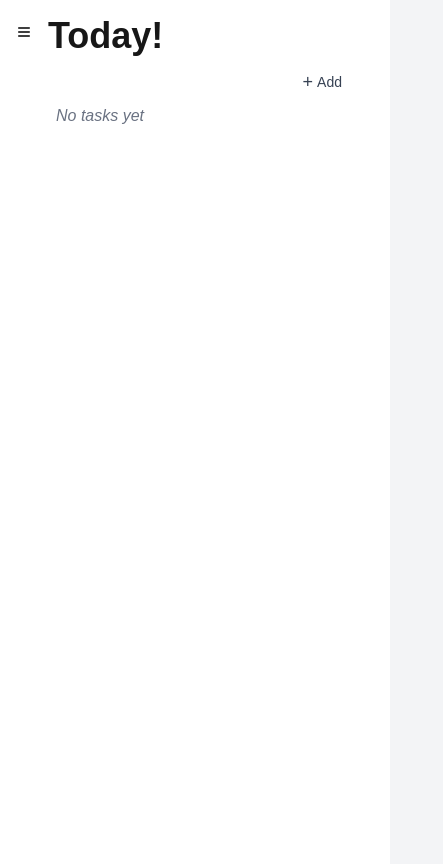
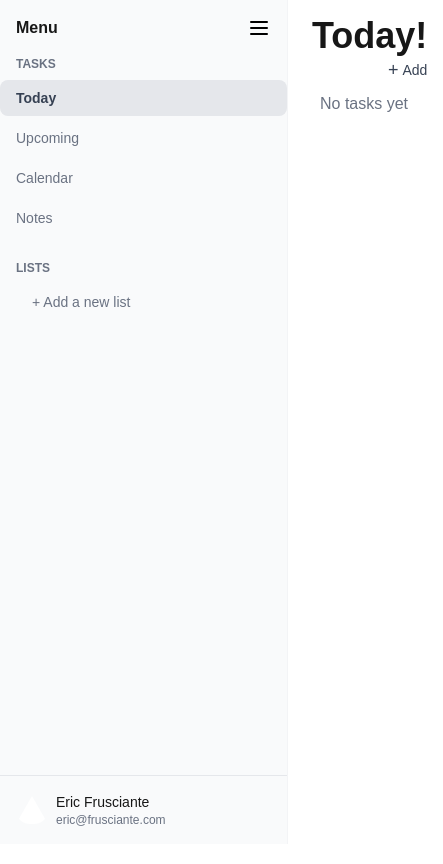
Before and after one commit to nca-gabriel/Momo, a Next.js app: page / in a window 390 px wide. Shown: the top 864 px of the page, 443 px wide, since content can reach past the window. Built offline with nearby package versions, Linux system fonts and the light colour scheme.

Commit message:
fix responsiveness

```diff
--- a/src/app/layout.tsx
+++ b/src/app/layout.tsx
@@ -25,15 +25,17 @@ export default function RootLayout({
   children: React.ReactNode;
 }>) {
   return (
-    <html lang="en" className="min-h-screen bg-gray-100">
+    <html lang="en">
       <body
-        className={`${geistSans.variable} ${geistMono.variable} antialiased max-w-screen-2xl mx-auto w-full flex `}
+        className={`${geistSans.variable} ${geistMono.variable} antialiased min-h-screen  `}
       >
         <AppProvider>
-          <Sidebar />
-          <main className="ml-4 flex flex-1 flex-col py-4 max-sm:ml-0 max-sm:px-12">
-            {children}
-          </main>
+          <div className="flex min-h-screen w-full">
+            <div className="flex w-full max-w-screen-2xl mx-auto gap-2">
+              <Sidebar />
+              <main className="flex-1 ">{children}</main>
+            </div>
+          </div>
         </AppProvider>
       </body>
     </html>
--- a/src/app/page.tsx
+++ b/src/app/page.tsx
@@ -34,11 +34,11 @@ export default function Home() {
   };
 
   return (
-    <main className="">
-      <div className=" flex h-screen ">
-        <main className="flex-1 mr-4 max-sm:mr-0 ">
-          <h1 className="text-4xl font-semibold flex-1  ">Today!</h1>
-          <div className="flex justify-end my-3 max-sm:mb-0">
+    <main className="flex  w-full min-h-full p-4">
+      <div className="flex flex-col flex-1 min-h-full">
+        <header className="">
+          <h1 className="text-4xl font-semibold">Today!</h1>
+          <div className="flex justify-end">
             <button
               onClick={() => {
                 setDrawer(true);
@@ -50,25 +50,28 @@ export default function Home() {
               <span>Add</span>
             </button>
           </div>
-          <ul className="space-y-1">
+        </header>
+
+        {/* Todos */}
+        <ul className=" gap-2">
           {todos.filter((todo) => todo.date && isToday(todo.date)).length ===
           0 ? (
-              <li className="p-2 text-gray-500 italic">No tasks yet</li>
+            <li className="p-2 text-gray-500">No tasks yet</li>
           ) : (
             todos
               .filter((todo) => todo.date && isToday(todo.date))
               .map((todo) => {
                 const list = lists.find((l) => l.id === todo.ListId);
-                  if (todo.date)
                 return (
                   <li
                     key={todo.id}
-                        className={`border-b border-gray-200 p-2 flex flex-col justify-between gap-2 ${
+                    className={`border-b border-gray-200 p-1.5 ${
                       todo.status ? "opacity-50" : ""
                     }`}
                   >
-                        <div className="flex justify-between items-center">
-                          <div className="flex gap-2">
+                    {/* rows */}
+                    <section className="flex justify-between">
+                      <div className="flex items-center gap-2">
                         <input
                           type="checkbox"
                           checked={todo.status || false}
@@ -100,8 +103,8 @@ export default function Home() {
                           height={15}
                         />
                       </button>
-                        </div>
-                        <section className="flex gap-5 ml-4">
+                    </section>
+                    <section className=" flex flex-wrap gap-5 ml-4">
                       <div className="flex items-center">
                         <span className="flex gap-2">
                           <Image
@@ -118,15 +121,15 @@ export default function Home() {
                         </span>
                       </div>
                       {todo.subTodos.length > 0 && (
-                            <div className="gap-2 flex">
-                              <span className="bg-gray-100 px-2 py-0.3 font-light rounded">
+                        <div className="flex items-center gap-2">
+                          <span className="bg-gray-100 text-center w-5 font-light rounded">
                             {todo.subTodos.length}
                           </span>
                           <span>Subtask</span>
                         </div>
                       )}
                       {list && (
-                            <div className="flex items-center gap-3">
+                        <div className="flex items-center gap-2">
                           <span
                             className="inline-block w-5 h-5 rounded-sm"
                             style={{ backgroundColor: list.color }}
@@ -140,11 +143,12 @@ export default function Home() {
               })
           )}
         </ul>
-        </main>
+      </div>
 
       {/* drawer */}
       {drawer && (
         <TodoForm
+          open={drawer}
           initialValues={editingTodo}
           onClose={() => {
             setEditingTodo(null);
@@ -162,7 +166,6 @@ export default function Home() {
           }}
         />
       )}
-      </div>
     </main>
   );
 }
--- a/src/components/Sidebar.tsx
+++ b/src/components/Sidebar.tsx
@@ -1,5 +1,5 @@
 "use client";
-import { useState, useEffect } from "react";
+import { useState } from "react";
 import Image from "next/image";
 import Link from "next/link";
 import { usePathname } from "next/navigation";
@@ -10,21 +10,9 @@ import { listInput } from "@/utils/list/list.schema";
 export default function Sidebar() {
   const [collapsed, setCollapsed] = useState(false);
   const [openList, setOpenList] = useState(false);
-  const [showContent, setShowContent] = useState(true);
   const pathname = usePathname();
   const { lists } = useListContext();
   const [editingList, setEditingList] = useState<listInput | null>(null);
-
-  useEffect(() => {
-    if (collapsed) {
-      // Hide content after width transition ends
-      const t = setTimeout(() => setShowContent(false), 150);
-      return () => clearTimeout(t);
-    } else {
-      // Show content immediately when expanding
-      setShowContent(true);
-    }
-  }, [collapsed]);
 
   const navItems = [
     { href: "/", label: "Today" },
@@ -35,35 +23,25 @@ export default function Sidebar() {
 
   return (
     <div
-      className={`overflow-y-auto flex h-screen flex-col justify-between border-e border-gray-100 transition-all duration-300 ${
-        showContent
-          ? "w-[4rem] max-sm:w-[3rem] max-sm:bg-white overflow-y-hidden"
-          : "w-[18rem] bg-gray-50"
-      } max-sm:fixed max-sm:top-0 max-sm:left-0 max-sm:border-none`}
+      className={`h-screen border-r border-gray-100  transition-all duration-300 ${
+        collapsed ? "w-16 " : "w-72 bg-gray-50"
+      } shrink-0 flex flex-col`}
     >
-      <section>
-        <div className="px-4 py-6 mb-10 ">
-          <div
-            className={`flex mb-5 ${
-              !showContent ? "justify-between" : "justify-center"
-            }`}
-          >
-            {!showContent && <p>Menu</p>}
-            <button onClick={() => setCollapsed(!collapsed)}>
-              <Image
-                src="/burger.svg"
-                alt="burger-icon"
-                width={24}
-                height={24}
-                className=""
-              />
-            </button>
-          </div>
+      {/* Header */}
+      <section className="flex items-center justify-between p-4">
+        {!collapsed && <p className="font-bold">Menu</p>}
+        <button onClick={() => setCollapsed(!collapsed)}>
+          <Image src="/burger.svg" alt="burger-icon" width={24} height={24} />
+        </button>
+      </section>
 
-          {!showContent && (
-            <>
-              <p>TASKS</p>
-              <ul className="mt-6 space-y-1">
+      {!collapsed && (
+        <>
+          <div className="flex-1 overflow-y-auto">
+            {/* Nav */}
+            <nav className=" flex-1">
+              <p className="px-4 text-xs font-semibold text-gray-500">TASKS</p>
+              <ul className="mt-2 space-y-1">
                 {navItems.map(({ href, label }) => (
                   <li key={href}>
                     <Link
@@ -79,23 +57,17 @@ export default function Sidebar() {
                   </li>
                 ))}
               </ul>
-            </>
-          )}
-        </div>
-
-        {/* here */}
-        <div className="px-4 py-6">
-          {!showContent && (
-            <>
-              <p>LISTS</p>
-              <ul className="mt-6 space-y-1">
+            </nav>
+            {/* List */}
+            <section className="px-4 py-6 ">
+              <p className="text-xs font-semibold text-gray-500">LISTS</p>
+              <ul className="mt-2 space-y-1">
                 {lists.map((list) => (
                   <li key={list.id}>
                     <div className="flex items-center justify-between">
-                      {/* Navigation */}
                       <Link
                         href={`/lists/${list.name}`}
-                        className="flex items-center gap-4 px-2 py-1 hover:bg-gray-100 rounded flex-1"
+                        className="flex items-center gap-3 px-2 py-1 hover:bg-gray-100 rounded flex-1"
                       >
                         <span
                           className="w-5 h-5 rounded-sm"
@@ -103,8 +75,6 @@ export default function Sidebar() {
                         />
                         <span>{list.name}</span>
                       </Link>
-
-                      {/* Edit button */}
                       <button
                         onClick={() => {
                           if (editingList?.id === list.id) {
@@ -121,7 +91,6 @@ export default function Sidebar() {
                     </div>
                   </li>
                 ))}
-
                 <li>
                   <button
                     onClick={() => {
@@ -146,34 +115,23 @@ export default function Sidebar() {
                   </div>
                 )}
               </ul>
-            </>
-          )}
-        </div>
-      </section>
-
-      {!showContent && (
-        <div className="sticky inset-x-0 bottom-0 border-t border-gray-100">
-          <a
-            href="#"
-            className="flex items-center gap-2 bg-white p-4 hover:bg-gray-50"
-          >
+            </section>
+          </div>
+          {/* footer */}
+          <div className="border-t border-gray-200 p-4 flex items-center gap-2">
             <Image
               alt="Profile"
               src="/vercel.svg"
-              width={40}
-              height={40}
+              width={32}
+              height={32}
               className="rounded-full object-cover"
             />
-
             <div>
-              <p className="text-xs">
-                <strong className="block font-medium">Eric Frusciante</strong>
-
-                <span> eric@frusciante.com </span>
-              </p>
+              <p className="text-sm font-medium">Eric Frusciante</p>
+              <p className="text-xs text-gray-500">eric@frusciante.com</p>
             </div>
-          </a>
-        </div>
+          </div>
+        </>
       )}
     </div>
   );
--- a/src/components/TodoForm.tsx
+++ b/src/components/TodoForm.tsx
@@ -7,6 +7,7 @@ import { Controller } from "react-hook-form";
 import { useListContext } from "@/context/AppProvider";
 
 type Props = {
+  open: boolean;
   initialValues: todoInput | null;
   onClose: () => void;
   onSubmit: (data: todoInput) => void;
@@ -15,6 +16,7 @@ type Props = {
 
 // TodoForm.tsx
 export default function TodoForm({
+  open,
   initialValues,
   onClose,
   onSubmit,
@@ -93,7 +95,11 @@ export default function TodoForm({
   };
 
   return (
-    <div className="z-10 w-80 bg-gray-50 shadow-lg p-4 border-e border-gray-200 transition-all duration-300 max-sm:fixed max-sm:top-0 max-sm:right-0 max-sm:bottom-0 max-sm:w-60 overflow-y-auto max-sm:overflow-y-auto ">
+    <div
+      className={`z-10  ml-3 rounded bg-gray-50 shadow-lg p-4 border-e border-gray-200   max-sm:fixed max-sm:top-0 max-sm:right-0 max-sm:bottom-0 max-sm:w-60 overflow-y-auto max-sm:overflow-y-auto transition-all duration-300 ${
+        open ? "w-70" : ""
+      }`}
+    >
       <header className="flex justify-between mb-4">
         <h1 className="font-bold text-lg">Task:</h1>
         <button
@@ -135,6 +141,7 @@ export default function TodoForm({
                 field.value ? new Date(field.value) : undefined
               )}
               onChange={(e) => field.onChange(new Date(e.target.value))}
+              className="w-full rounded-md  p-2 shadow-md focus:border-blue-500 focus:ring focus:ring-blue-200 my-2"
             />
           )}
         />
@@ -163,7 +170,7 @@ export default function TodoForm({
           return (
             <div
               key={subTodo.id}
-              className="flex gap-2 mb-2 p-1 border rounded shadow-sm"
+              className=" flex flex-col sm:flex-row gap-2 mb-2 p-1 rounded shadow-sm"
             >
               {isEmpty ? (
                 <button
```
Lines whose indentation alone changed are shown as unchanged.
